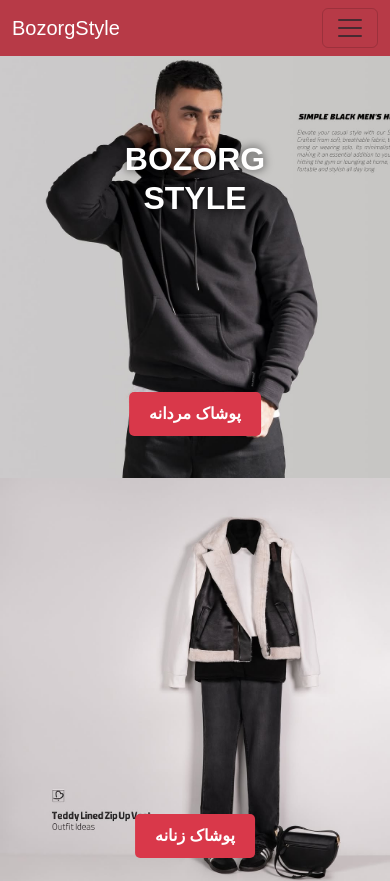
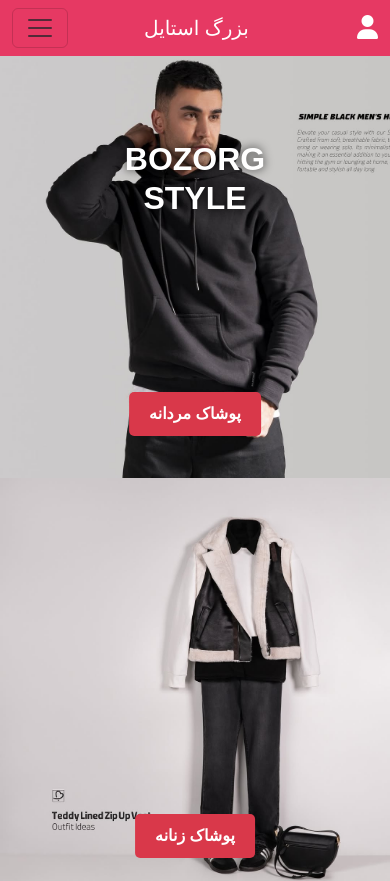
Before and after one commit to Arminmow/bozorg-style-front, a React (Create React App) app: page / in a window 390 px wide. Shown: the top 881 px of the page. Built offline with nearby package versions, Linux system fonts and the light colour scheme; a web font is replaced by a local one.

Commit message:
added user icon to the navbar

```diff
--- a/src/components/Navbar/Navbar.css
+++ b/src/components/Navbar/Navbar.css
@@ -1,13 +1,70 @@
-.navbar-custom {
-    background-color: #B73A47 ; /* Pink-red color */
+/* Navbar Styling */
+.navbar {
+    background-color: #e63963; /* Red-pink background */
+  }
+
+  .navbar-brand,
+  .nav-link,
+  .user-icon {
+    color: white; /* White text */
+  }
+
+  .navbar-brand:hover,
+  .nav-link:hover,
+  .user-icon:hover {
+    color: #ff4777; /* Cool hover effect: lighter red-pink */
+    text-decoration: none; /* Remove underline on hover */
+  }
+
+  /* User Icon Styling */
+  .user-icon {
+    font-size: 1.5rem;
+    cursor: pointer;
+    margin-left: 1rem;
+  }
+
+  /* Navbar Links Styling */
+  .nav-link {
+    font-weight: bold;
     color: white;
-}
+  }
 
-.navbar-custom .navbar-brand,
-.navbar-custom .nav-link {
-    color: white;
-}
+  .nav-link:hover {
+    color: #ff4777; /* Hover color for links */
+  }
 
-.navbar-custom .nav-link:hover {
-    color: #ffc1cc; /* Light pink for hover effect */
-}
+  /* Navbar Dropdown */
+  .user-dropdown {
+    position: relative;
+    display: flex;
+    align-items: center;
+  }
+
+  .dropdown-menu {
+    position: absolute;
+    top: 100%;
+    right: 0;
+    background-color: white;
+    box-shadow: 0 4px 8px rgba(0, 0, 0, 0.1);
+    border-radius: 5px;
+    z-index: 1000;
+    overflow: hidden;
+  }
+
+  .dropdown-item {
+    padding: 10px 20px;
+    color: #333;
+    text-decoration: none;
+    display: block;
+  }
+
+  .dropdown-item:hover {
+    background-color: #f1f1f1;
+  }
+
+  /* Mobile Navbar Adjustments */
+  @media (max-width: 992px) {
+    .user-dropdown {
+      order: -1; /* Ensures it remains outside the hamburger menu */
+    }
+  }
--- a/src/components/Navbar/Navbar.jsx
+++ b/src/components/Navbar/Navbar.jsx
@@ -1,24 +1,45 @@
-import React from 'react';
-import './Navbar.css';  // Importing the custom CSS
+import React from "react";
+import "./Navbar.css";
 
-const Navbar = () => {
+function Navbar() {
   return (
-    <nav className="navbar navbar-expand-lg navbar-custom">
+    <nav className="navbar navbar-expand-lg">
       <div className="container-fluid">
-        <a className="navbar-brand" href="#">BozorgStyle</a>
-        <button className="navbar-toggler" type="button" data-bs-toggle="collapse" data-bs-target="#navbarNav" aria-controls="navbarNav" aria-expanded="false" aria-label="Toggle navigation">
+        {/* Hamburger Menu (Mobile) */}
+        <button
+          className="navbar-toggler order-0"
+          type="button"
+          data-bs-toggle="collapse"
+          data-bs-target="#navbarNav"
+          aria-controls="navbarNav"
+          aria-expanded="false"
+          aria-label="Toggle navigation"
+        >
           <span className="navbar-toggler-icon"></span>
         </button>
-        <div className="collapse navbar-collapse" id="navbarNav">
-          <ul className="navbar-nav">
+
+        {/* Logo */}
+        <a className="navbar-brand order-1" href="#">
+          بزرگ استایل
+        </a>
+
+        {/* User Icon */}
+        <a className="order-2 user-icon" href="#">
+          <i className="fas fa-user"></i>
+        </a>
+
+        {/* Navbar Links (Desktop) */}
+        <div className="collapse navbar-collapse order-3" id="navbarNav">
+          <ul className="navbar-nav ms-auto mb-2 mb-lg-0">
             <li className="nav-item">
-              <a className="nav-link" href="#">زنانه</a>
+              <a className="nav-link" href="#">
+                خانه
+              </a>
             </li>
             <li className="nav-item">
-              <a className="nav-link" href="#">مردانه</a>
-            </li>
-            <li className="nav-item">
-              <a className="nav-link" href="#">حراج</a>
+              <a className="nav-link" href="#">
+                درباره ما
+              </a>
             </li>
           </ul>
         </div>
```
